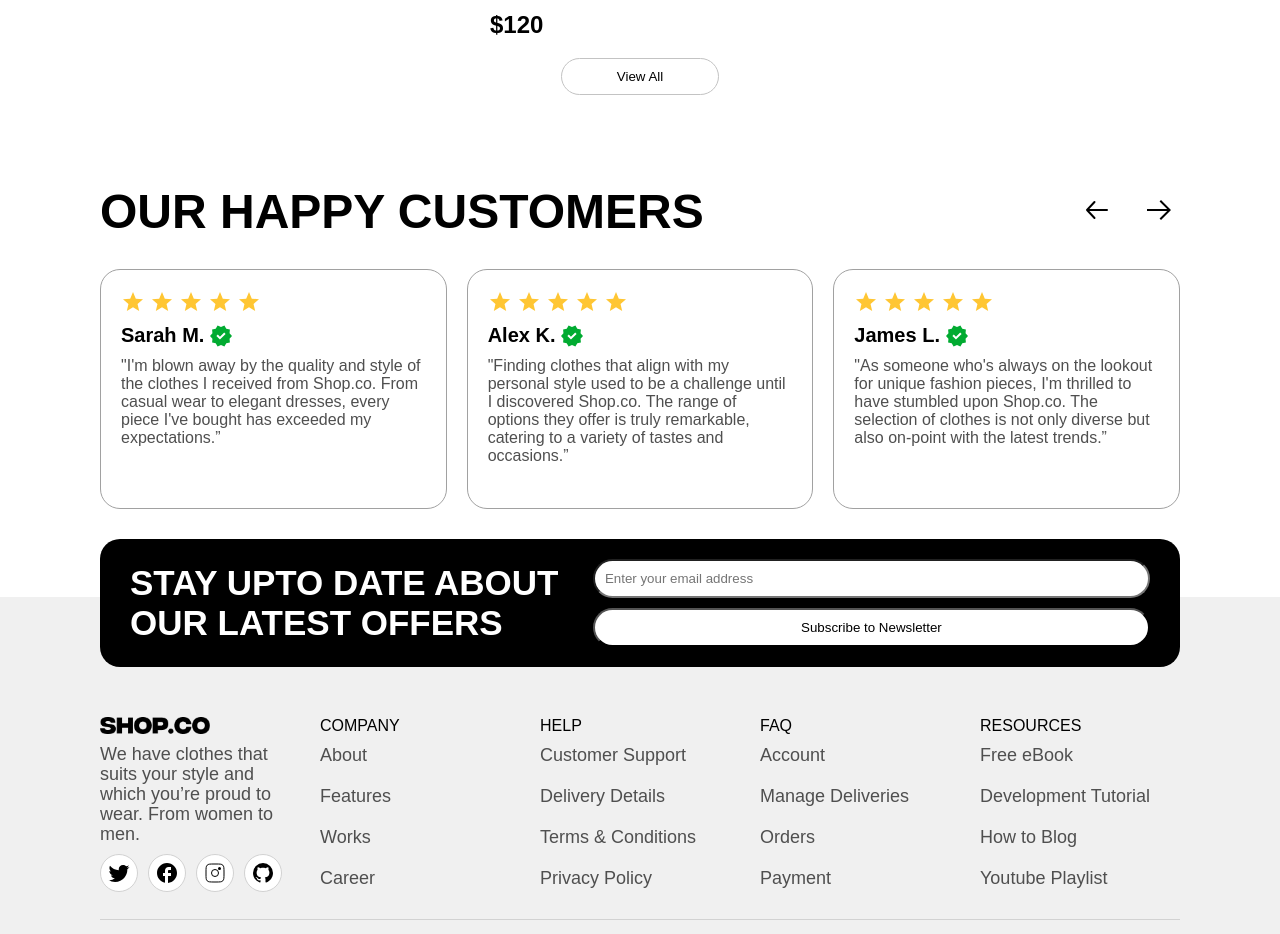
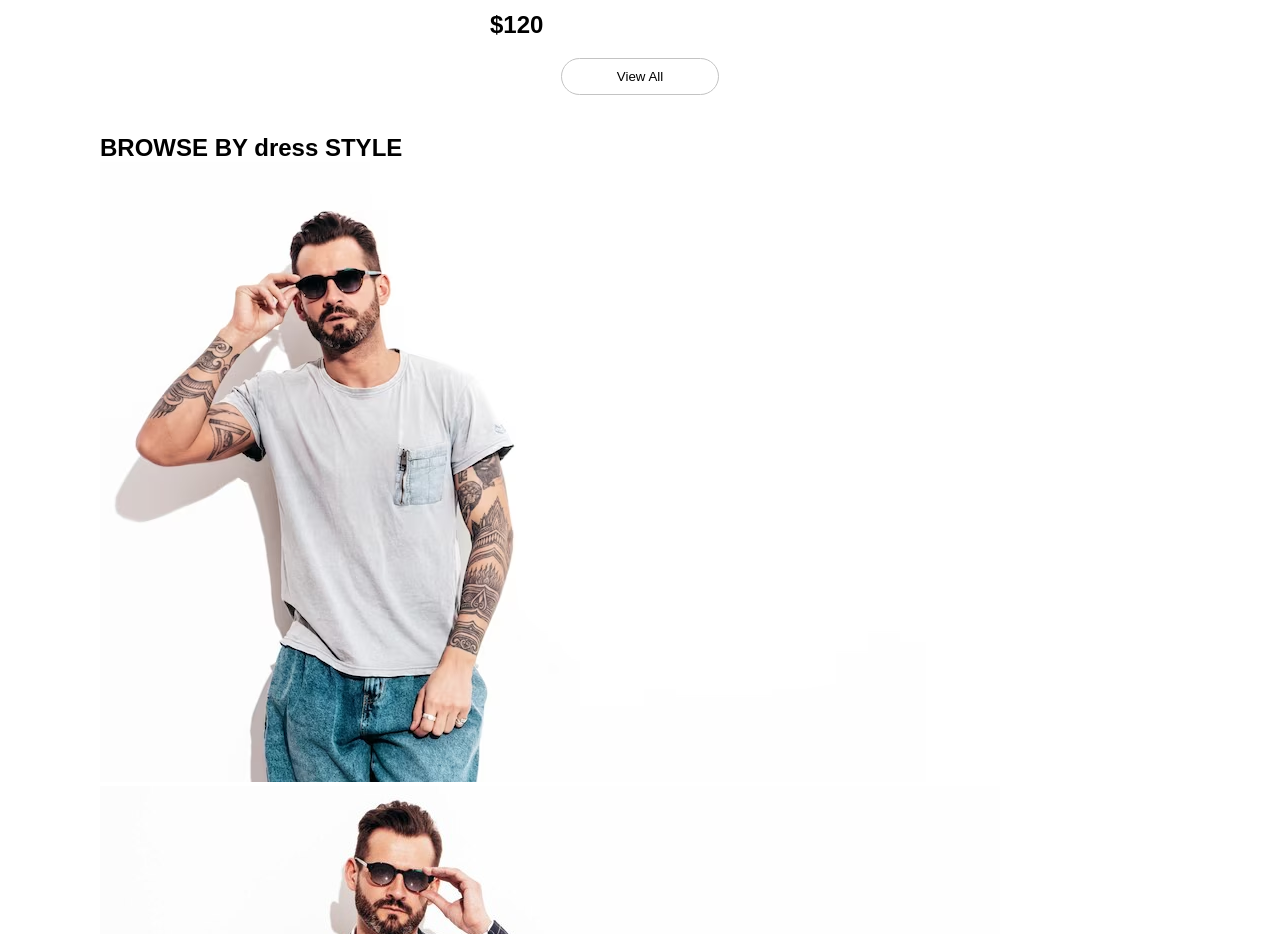
Before and after one commit to Adamsonoladipupo/SHOP.CO-eCommerce, a React (Vite) app in the folder shopCo/: page / in a window 1280 px wide. Shown: the part 1700-2634 px from the top of the page. Built offline with nearby package versions, Linux system fonts and the light colour scheme; no server answers.

Commit message:
creating html of browse by style component

```diff
--- a/shopCo/src/component/browseByStyle/BrowseByStyle.jsx
+++ b/shopCo/src/component/browseByStyle/BrowseByStyle.jsx
@@ -1,10 +1,25 @@
 import styles from '../browseByStyle/browseByStyle.module.css'
+import images from '../../assets/images';
 
 const BrowseByStyle = () => {
     return (
         <>
         <div className={styles.main_container}>
-
+            <h2>BROWSE BY dress STYLE</h2>
+            <div className={styles.clothe_styles}>
+                <span className="style">
+                    <img src={images.casualStyle} alt="casual" />
+                </span>
+                <span className="style">
+                    <img src={images.formalStyle} alt="formal" />
+                </span>
+                <span className="style">
+                    <img src={images.partyStyle} alt="party" />
+                </span>
+                <span className="style">
+                    <img src={images.gymStyle} alt="gym" />
+                </span>
+            </div>
         </div>
         </>
     );
```
